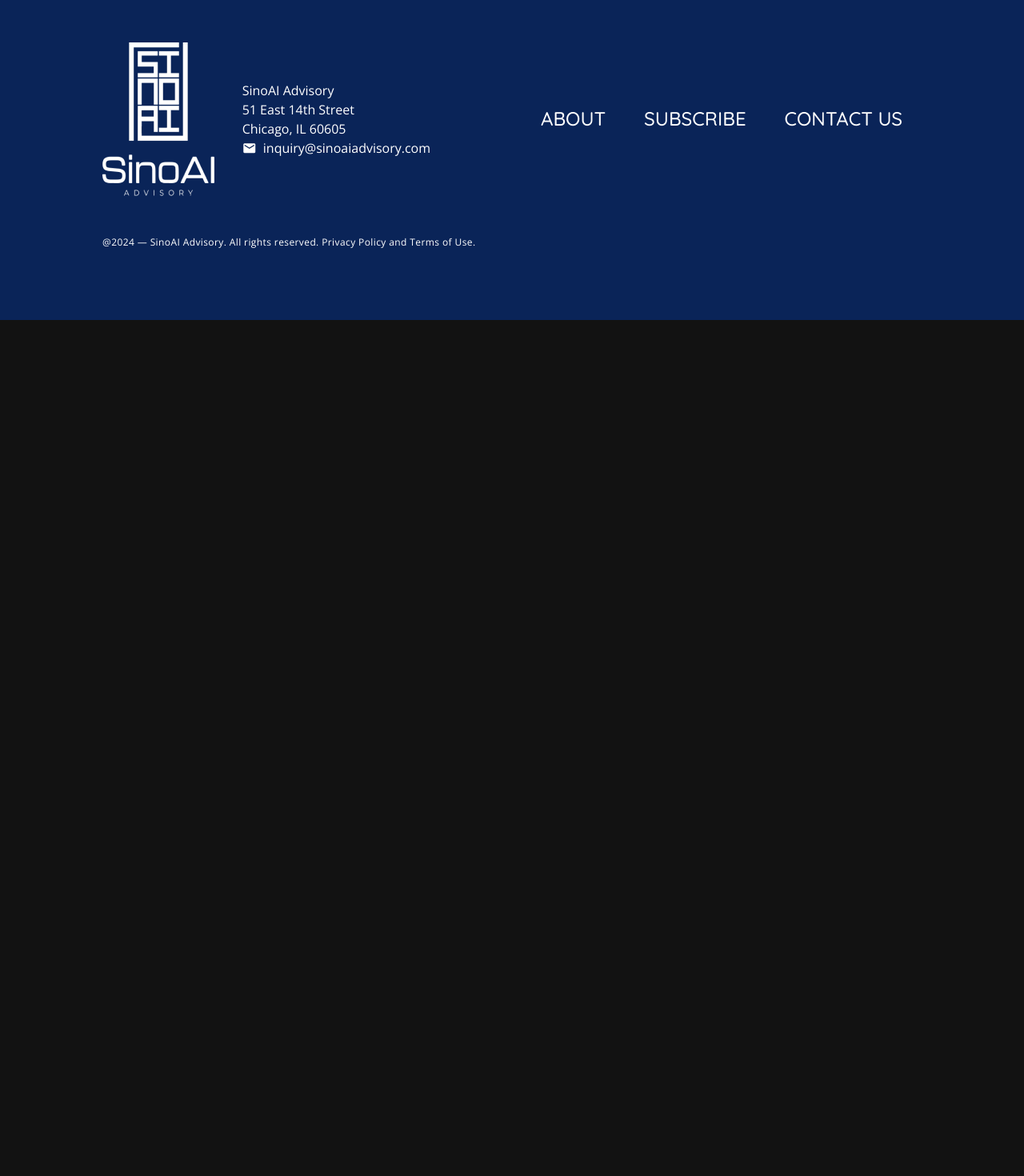
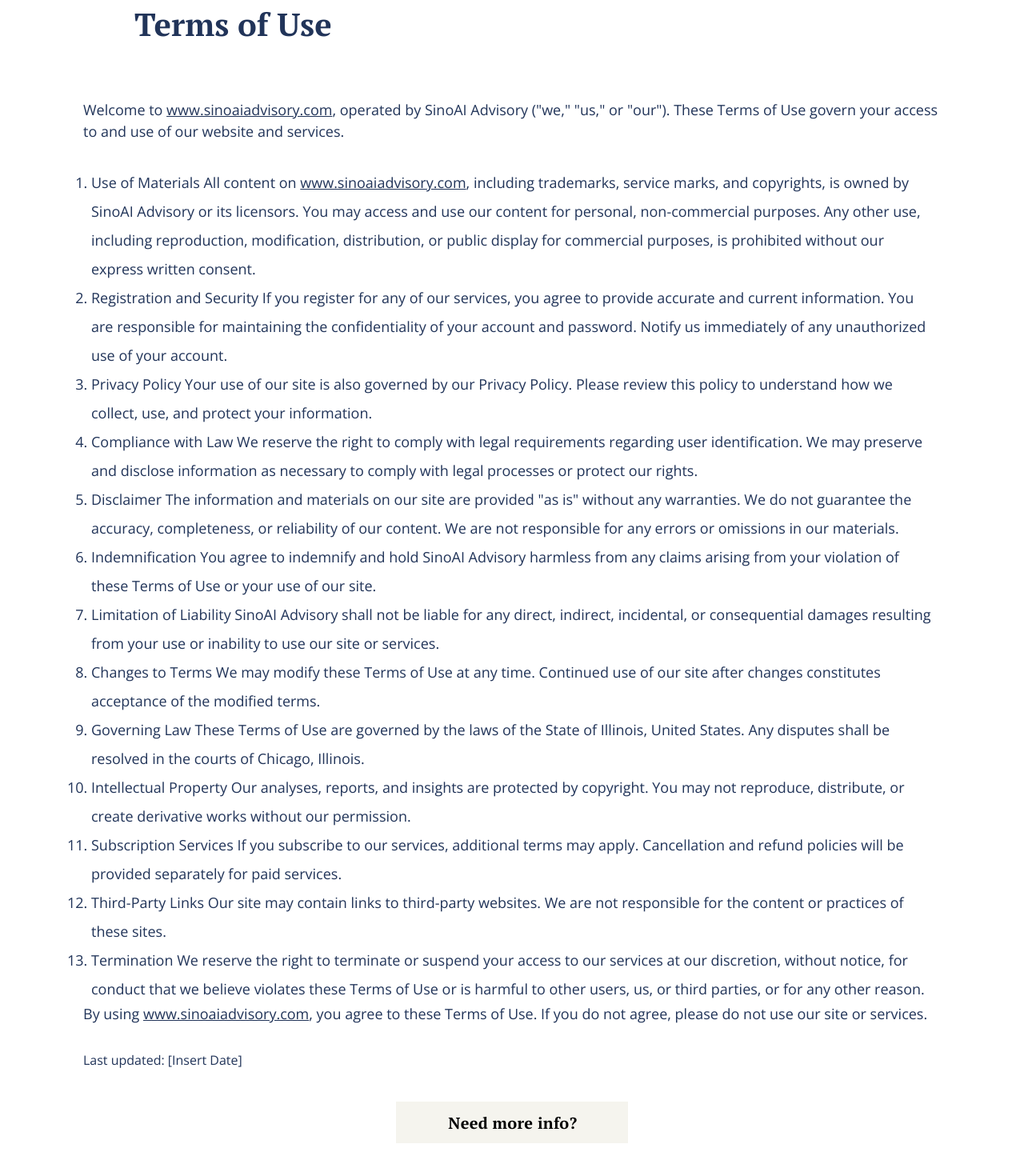
Before and after one commit to KaurKanchan/Sino_AI, a Vue app in the folder sino_ui/: page /termsofuse in a window 1280 px wide. Shown: the part 400-1870 px from the top of the page at 80% size. Before the commit the page ends 800 px from the top, so only its background shows below. Built offline with nearby package versions, Linux system fonts and the light colour scheme.

Commit message:
contact and terms of use

```diff
--- a/sino_ui/components.d.ts
+++ b/sino_ui/components.d.ts
@@ -19,5 +19,6 @@
     RouterLink: typeof import('vue-router')['RouterLink']
     RouterView: typeof import('vue-router')['RouterView']
     Subscribe: typeof import('./src/components/Subscribe.vue')['default']
+    TermsOfUse: typeof import('./src/components/TermsOfUse.vue')['default']
   }
 }
--- a/sino_ui/src/components/Contact.vue
+++ b/sino_ui/src/components/Contact.vue
@@ -1 +1,110 @@
-<template></template>
+<template>
+  <!-- hero section -->
+  <div class="bg-theme-primary">
+    <v-container class="py-16">
+      <v-row no-gutters class="justify-center text-center align-center">
+        <v-col md="8">
+          <h1 class="fs-30 mb-12 font-pt-serif">Contact Us</h1>
+          <p class="text-h6 font-open-sans font-weight-medium">
+            For inquiries about China’s AI policy landscape, questions about our
+            articles, or feedback on our work, please fill out the contact form
+            below. We’ll respond as soon as possible!
+          </p>
+        </v-col>
+      </v-row>
+    </v-container>
+  </div>
+  <!-- /hero section -->
+  <!-- subscribe form -->
+  <div class="bg-light">
+    <v-container class="py-16">
+      <v-row no-gutters class="justify-center align-center">
+        <v-col md="6">
+          <v-row class="gr-md-10">
+            <v-col md="6" class="pe-6">
+              <div
+                class="text-h6 font-weight-regular text-black font-open-sans"
+              >
+                First Name
+              </div>
+              <v-text-field
+                hide-details="auto"
+                class="input-form"
+                variant="outlined"
+                base-color="#CBD2E0"
+                bg-color="white"
+              ></v-text-field
+            ></v-col>
+            <v-col md="6" class="ps-6">
+              <div
+                class="text-h6 font-weight-regular text-black font-open-sans"
+              >
+                Last Name
+              </div>
+              <v-text-field
+                class="input-form"
+                hide-details="auto"
+                variant="outlined"
+                bg-color="white"
+                base-color="#CBD2E0"
+              ></v-text-field
+            ></v-col>
+            <v-col md="12">
+              <div
+                class="text-h6 font-weight-regular text-black font-open-sans"
+              >
+                Email
+              </div>
+              <v-text-field
+                class="input-form"
+                hide-details="auto"
+                variant="outlined"
+                base-color="#CBD2E0"
+                bg-color="white"
+              ></v-text-field
+            ></v-col>
+            <v-col md="12">
+              <div
+                class="text-h6 font-weight-regular text-black font-open-sans"
+              >
+                Enter your inquiries here:
+              </div>
+              <v-textarea
+                class="input-form"
+                variant="outlined"
+                base-color="#CBD2E0"
+                bg-color="white"
+              ></v-textarea
+            ></v-col>
+            <v-col md="12" class="text-black">
+              <v-checkbox class="input-form text-h6"
+                ><template v-slot:label>
+                  <div class="text-h6 font-open-sans ms-3">
+                    I agree to receive emails from SinoAI Advisory.
+                  </div>
+                </template></v-checkbox
+              >
+            </v-col>
+            <v-col md="12" class="text-center">
+              <v-btn
+                rounded="0"
+                color="white"
+                flat
+                size="x-large"
+                class="px-16 text-black font-pt-serif font-weight-bold text-h6 about-btn border-t-lg"
+              >
+                Submit
+              </v-btn>
+            </v-col>
+          </v-row>
+        </v-col>
+      </v-row>
+    </v-container>
+  </div>
+  <!-- /subscribe form -->
+</template>
+<script>
+export default {
+  name: "Contact",
+};
+</script>
--- a/sino_ui/src/components/Subscribe.vue
+++ b/sino_ui/src/components/Subscribe.vue
@@ -84,16 +84,21 @@
               ></v-text-field
             ></v-col>
             <v-col md="12" class="text-black">
-              <v-checkbox
-                class="input-form"
-                label="I agree to receive emails from SinoAI Advisory."
-              ></v-checkbox>
+              <v-checkbox class="input-form text-h6"
+                ><template v-slot:label>
+                  <div class="text-h6 font-open-sans ms-3">
+                    I agree to receive emails from SinoAI Advisory.
+                  </div>
+                </template></v-checkbox
+              >
             </v-col>
-            <v-col md="12">
+            <v-col md="12" class="text-center">
               <v-btn
                 rounded="0"
+                color="white"
+                flat
                 size="x-large"
-                class="px-16 bg-light text-black font-pt-serif font-weight-bold text-h6"
+                class="px-16 text-black font-pt-serif font-weight-bold text-h6 about-btn border-t-lg"
               >
                 Subscribe
               </v-btn>
--- /dev/null
+++ b/sino_ui/src/components/TermsOfUse.vue
@@ -0,0 +1,120 @@
+<template>
+  <div class="bg-white">
+    <v-container class="px-16 text-theme-primary">
+      <h1 class="pa-16 fs-40 font-pt-serif">Terms of Use</h1>
+      <p class="fs-18 font-open-sans">
+        Welcome to
+        <a
+          class="text-theme-primary"
+          href="https://www.sinoaiadvisory.com"
+          target="_blank"
+          rel="noopener noreferrer"
+          >www.sinoaiadvisory.com</a
+        >, operated by SinoAI Advisory ("we," "us," or "our"). These Terms of
+        Use govern your access to and use of our website and services.
+      </p>
+      <ol class="fs-18 font-open-sans lh-36 mt-8">
+        <li>
+          Use of Materials All content on
+          <a
+            class="text-theme-primary"
+            href="https://www.sinoaiadvisory.com"
+            target="_blank"
+            rel="noopener noreferrer"
+            >www.sinoaiadvisory.com</a
+          >, including trademarks, service marks, and copyrights, is owned by
+          SinoAI Advisory or its licensors. You may access and use our content
+          for personal, non-commercial purposes. Any other use, including
+          reproduction, modification, distribution, or public display for
+          commercial purposes, is prohibited without our express written
+          consent.
+        </li>
+        <li>
+          Registration and Security If you register for any of our services, you
+          agree to provide accurate and current information. You are responsible
+          for maintaining the confidentiality of your account and password.
+          Notify us immediately of any unauthorized use of your account.
+        </li>
+        <li>
+          Privacy Policy Your use of our site is also governed by our Privacy
+          Policy. Please review this policy to understand how we collect, use,
+          and protect your information.
+        </li>
+        <li>
+          Compliance with Law We reserve the right to comply with legal
+          requirements regarding user identification. We may preserve and
+          disclose information as necessary to comply with legal processes or
+          protect our rights.
+        </li>
+        <li>
+          Disclaimer The information and materials on our site are provided "as
+          is" without any warranties. We do not guarantee the accuracy,
+          completeness, or reliability of our content. We are not responsible
+          for any errors or omissions in our materials.
+        </li>
+        <li>
+          Indemnification You agree to indemnify and hold SinoAI Advisory
+          harmless from any claims arising from your violation of these Terms of
+          Use or your use of our site.
+        </li>
+        <li>
+          Limitation of Liability SinoAI Advisory shall not be liable for any
+          direct, indirect, incidental, or consequential damages resulting from
+          your use or inability to use our site or services.
+        </li>
+        <li>
+          Changes to Terms We may modify these Terms of Use at any time.
+          Continued use of our site after changes constitutes acceptance of the
+          modified terms.
+        </li>
+        <li>
+          Governing Law These Terms of Use are governed by the laws of the State
+          of Illinois, United States. Any disputes shall be resolved in the
+          courts of Chicago, Illinois.
+        </li>
+        <li>
+          Intellectual Property Our analyses, reports, and insights are
+          protected by copyright. You may not reproduce, distribute, or create
+          derivative works without our permission.
+        </li>
+        <li>
+          Subscription Services If you subscribe to our services, additional
+          terms may apply. Cancellation and refund policies will be provided
+          separately for paid services.
+        </li>
+        <li>
+          Third-Party Links Our site may contain links to third-party websites.
+          We are not responsible for the content or practices of these sites.
+        </li>
+        <li>
+          Termination We reserve the right to terminate or suspend your access
+          to our services at our discretion, without notice, for conduct that we
+          believe violates these Terms of Use or is harmful to other users, us,
+          or third parties, or for any other reason.
+        </li>
+      </ol>
+      <p class="fs-18">
+        By using
+        <a
+          class="text-theme-primary"
+          href="https://www.sinoaiadvisory.com"
+          target="_blank"
+          rel="noopener noreferrer"
+          >www.sinoaiadvisory.com</a
+        >, you agree to these Terms of Use. If you do not agree, please do not
+        use our site or services.
+      </p>
+      <p class="mt-8">Last updated: [Insert Date]</p>
+      <div class="text-center my-10">
+        <v-btn
+          rounded="0"
+          flat
+          size="x-large"
+          class="px-16 text-black bg-light font-pt-serif font-weight-bold text-h6 about-btn"
+        >
+          Need more info?
+        </v-btn>
+      </div>
+    </v-container>
+  </div>
+</template>
--- a/sino_ui/src/router/index.ts
+++ b/sino_ui/src/router/index.ts
@@ -13,6 +13,7 @@
 import Analysis from "@/components/Analysis.vue";
 import About from "@/components/About.vue";
 import Contact from "@/components/Contact.vue";
+import TermsOfUse from "@/components/TermsOfUse.vue";
 
 const router = createRouter({
   history: createWebHistory(import.meta.env.BASE_URL),
@@ -23,7 +24,9 @@
     { path: "/insights", component: Analysis },
     { path: "/about", component: About },
     { path: "/contact", component: Contact },
+    { path: "/termsofuse", component: TermsOfUse },
   ],
+  linkActiveClass: "text-blue",
 });
 
 // Workaround for https://github.com/vitejs/vite/issues/11804
--- a/sino_ui/src/styles/global.css
+++ b/sino_ui/src/styles/global.css
@@ -32,7 +32,7 @@
 }
 
 .fs-18 {
-  font-size: 18px;
+  font-size: 18px !important;
 }
 
 .fs-40 {
@@ -40,6 +40,9 @@
 }
 
 .lh-36 {
+  line-height: 36px !important;
+}
+::v-deep .lh-36 {
   line-height: 36px !important;
 }
 
@@ -76,5 +79,5 @@
   color: #213459 !important;
 }
 .px-128 {
-  padding-inline: 128px;
+  padding-inline: 128px !important;
 }
```
